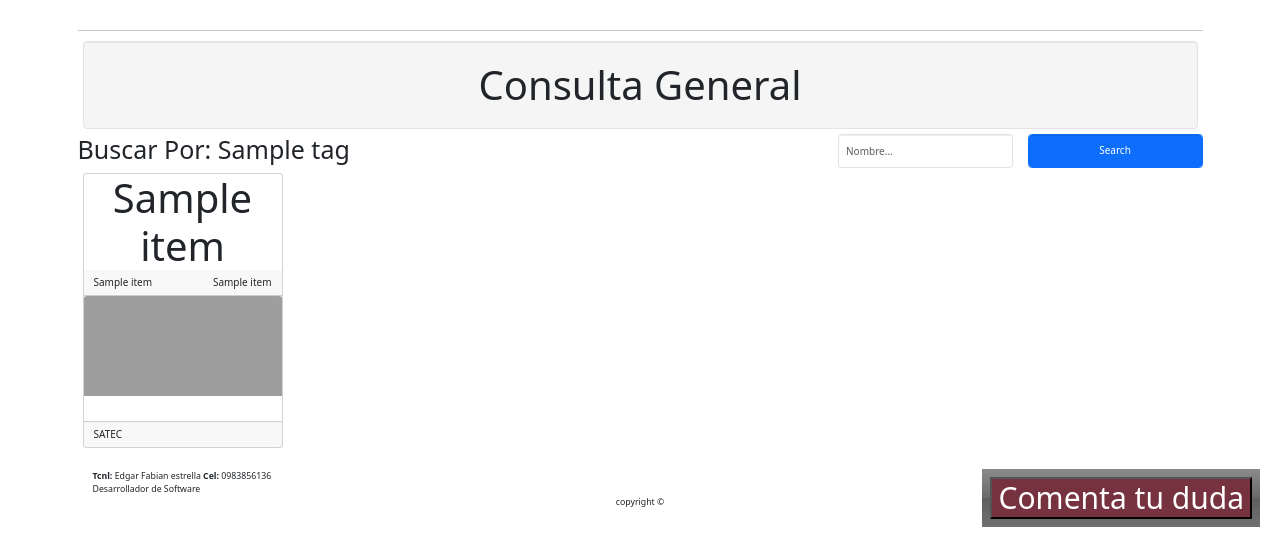
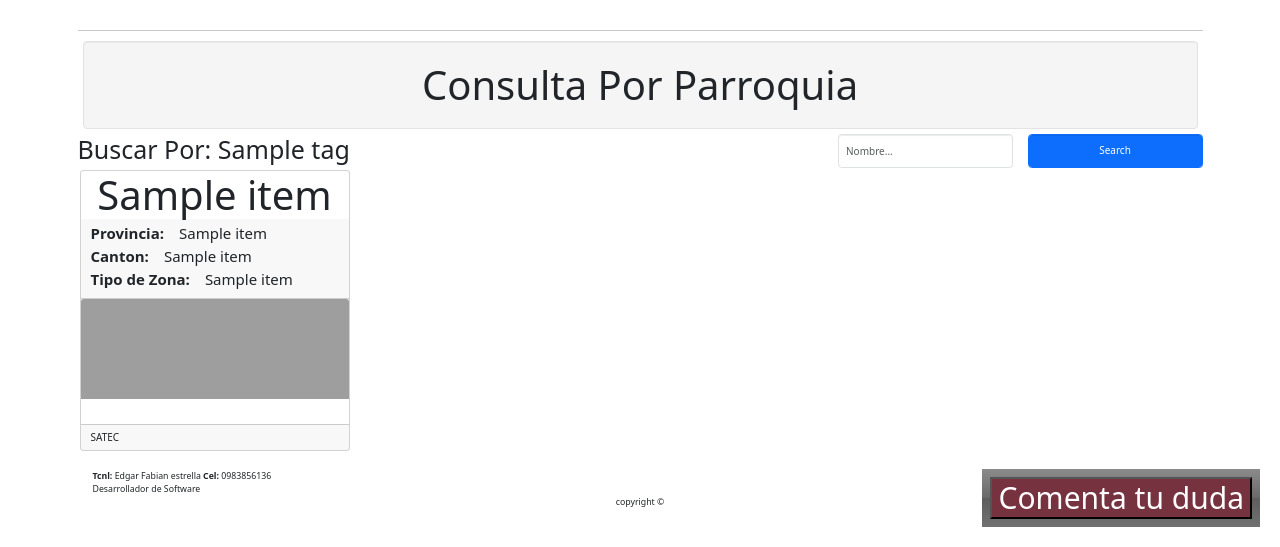
Before and after one commit to starFaby/satec_starfaby, a Flask app: template src/templates/client/clientParroquiaGeneral.html in a window 1280 px wide. Shown: the part 253-800 px from the top of the page. Run offline with Flask 3, Linux system fonts and the light colour scheme; the template is opened without the code that fills it: most values are stand-ins (such as "Sample title", 1, 10 or a date in 2020); some libraries are stand-ins or nearby versions; grey boxes are pictures that could not be loaded.

Commit message:
editando html de parroquia y canton

```diff
--- a/src/client/service/clientServicieParroquiaGeneral.py
+++ b/src/client/service/clientServicieParroquiaGeneral.py
@@ -6,7 +6,7 @@ class ClientServiceParroquiaGeneral:
     def ongetClientServiceParroquiaGeneral(self):
         try:
             #parroquiaList = pd.Series(Parroquia.query.filter(Parroquia.pfssatecparroquiaestado == 1).filter(Parroquia.pfssateccantonid == id))
-            parroquiaGeneralList = Parroquia.query.join(Tipozona, Parroquia.pfssatectipozonaid == Tipozona.pfssatectipozonaid).join(Canton, Parroquia.pfssateccantonid == Canton.pfssateccantonid).add_entity(Parroquia.pfssatecparroquianombre).add_entity(Tipozona.pfssatectipozonanombre).add_entity(Canton.pfssateccantonnombre).filter(Parroquia.pfssatecparroquiaestado == 1)
+            parroquiaGeneralList = Parroquia.query.join(Tipozona, Parroquia.pfssatectipozonaid == Tipozona.pfssatectipozonaid).join(Canton, Parroquia.pfssateccantonid == Canton.pfssateccantonid).join(Provincia, Canton.pfssatecprovinciaid == Provincia.pfssatecprovinciaid).add_entity(Provincia.pfssatecprovincianombre).add_entity(Parroquia.pfssatecparroquianombre).add_entity(Tipozona.pfssatectipozonanombre).add_entity(Canton.pfssateccantonnombre).filter(Parroquia.pfssatecparroquiaestado == 1)
             return parroquiaGeneralList
         except SQLAlchemyError as e:
             return render('errors/error500.html', e)
@@ -14,7 +14,7 @@ class ClientServiceParroquiaGeneral:
     @classmethod
     def ongetClientServiceParroquiaGeneralName(self, search):
         try:
-            parroquiaGeneralList = Parroquia.query.join(Tipozona, Parroquia.pfssatectipozonaid == Tipozona.pfssatectipozonaid).join(Canton, Parroquia.pfssateccantonid == Canton.pfssateccantonid).add_entity(Parroquia.pfssatecparroquianombre).add_entity(Tipozona.pfssatectipozonanombre).add_entity(Canton.pfssateccantonnombre).filter(Parroquia.pfssatecparroquianombre.like(search)).filter(Parroquia.pfssatecparroquiaestado == 1)
+            parroquiaGeneralList = Parroquia.query.join(Tipozona, Parroquia.pfssatectipozonaid == Tipozona.pfssatectipozonaid).join(Canton, Parroquia.pfssateccantonid == Canton.pfssateccantonid).join(Provincia, Canton.pfssatecprovinciaid == Provincia.pfssatecprovinciaid).add_entity(Provincia.pfssatecprovincianombre).add_entity(Parroquia.pfssatecparroquianombre).add_entity(Tipozona.pfssatectipozonanombre).add_entity(Canton.pfssateccantonnombre).filter(Parroquia.pfssatecparroquianombre.like(search)).filter(Parroquia.pfssatecparroquiaestado == 1)
             return parroquiaGeneralList
         except SQLAlchemyError as e:
             return render('errors/error500.html', e)
--- a/src/templates/client/clientParroquiaGeneral.html
+++ b/src/templates/client/clientParroquiaGeneral.html
@@ -7,7 +7,7 @@ Satec
 <div class="container">
 
     <hr>
-    <div class="well text-center display-3 m-2">Consulta General</div>
+    <div class="well text-center display-3 m-2">Consulta Por Parroquia</div>
     {% if parroquiaGeneralList != 0 : %}
     <div class="row">
         <div class="col-8">
@@ -28,12 +28,19 @@ Satec
     <div class="row">
         {% for item in parroquiaGeneralList %}
         <div class="col-md-3 ">
-                <div class="card borderHover" style="width: 20rem; margin: 5px;">
+                <div class="card borderHover" style="width: 27rem; margin: 2px;">
                     <span class="ribbon display-3 text-center">{{item.pfssatecparroquianombre}}</span>
                     <div class="card-header">
                         <div>
-                            <span class="pull-lefht">{{item.pfssateccantonnombre}}</span>
-                            <span class="pull-right">{{item.pfssatectipozonanombre}}</span>
+                            <div class="row">
+                                <h4><strong>Provincia:&emsp;</strong>{{item.pfssatecprovincianombre}}</h4>
+                            </div>
+                            <div class="row">
+                                <h4><strong>Canton:&emsp;</strong>{{item.pfssateccantonnombre}}</h4>
+                            </div>
+                            <div class="row">
+                                <h4><strong>Tipo de Zona:&emsp;</strong>{{item.pfssatectipozonanombre}}</h4>
+                            </div>
                         </div>
                     </div>
                     <img style="width: 100%; height:100px ;" class="card-img-top" src="https://res.cloudinary.com/dqpcafsbb/image/upload/v1769131710/noimage_fy4iax.jpg" alt="Card image cap">
```
Also changed, not shown: src/templates/client/clientCanton.html (+8 -4 lines), 1 other file.
